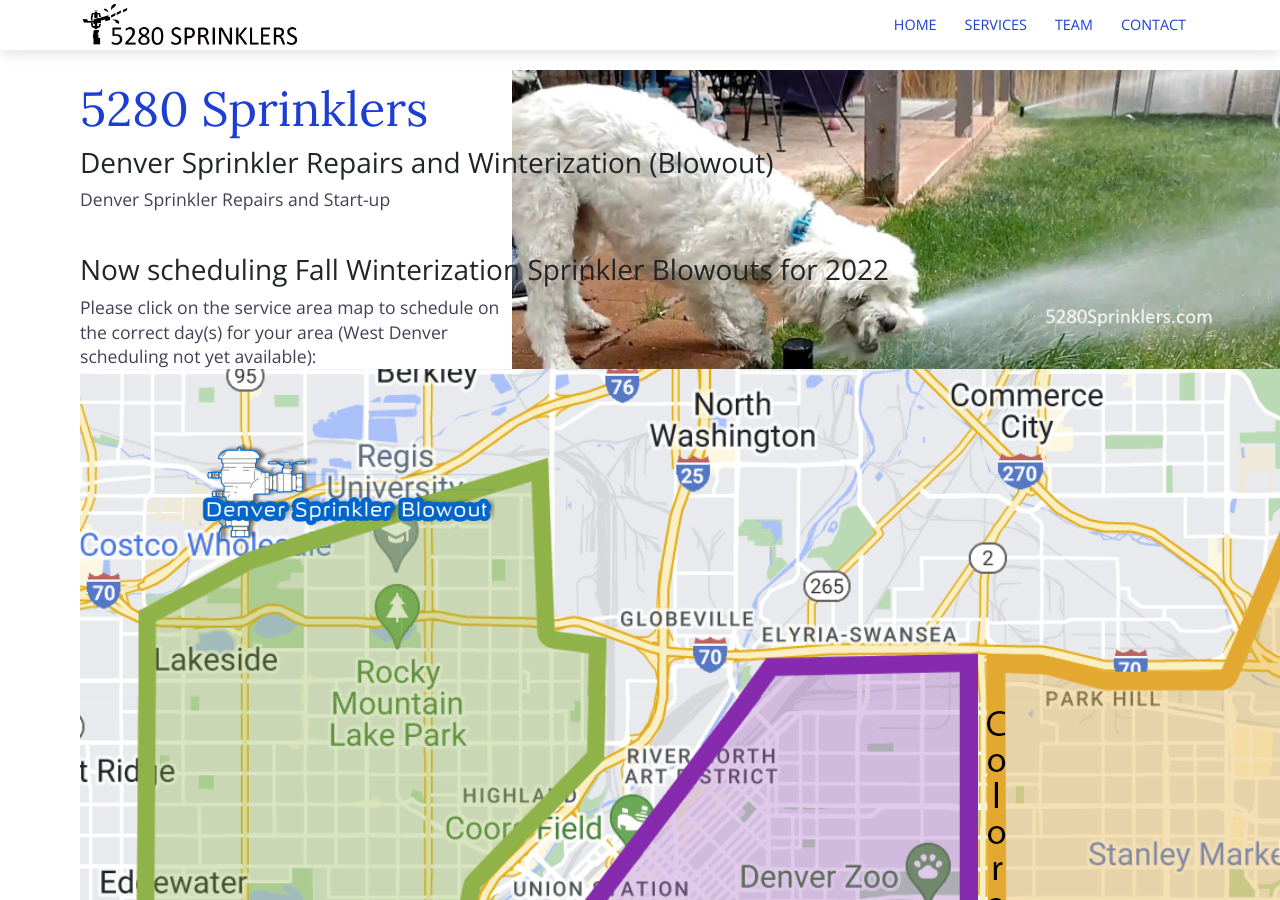
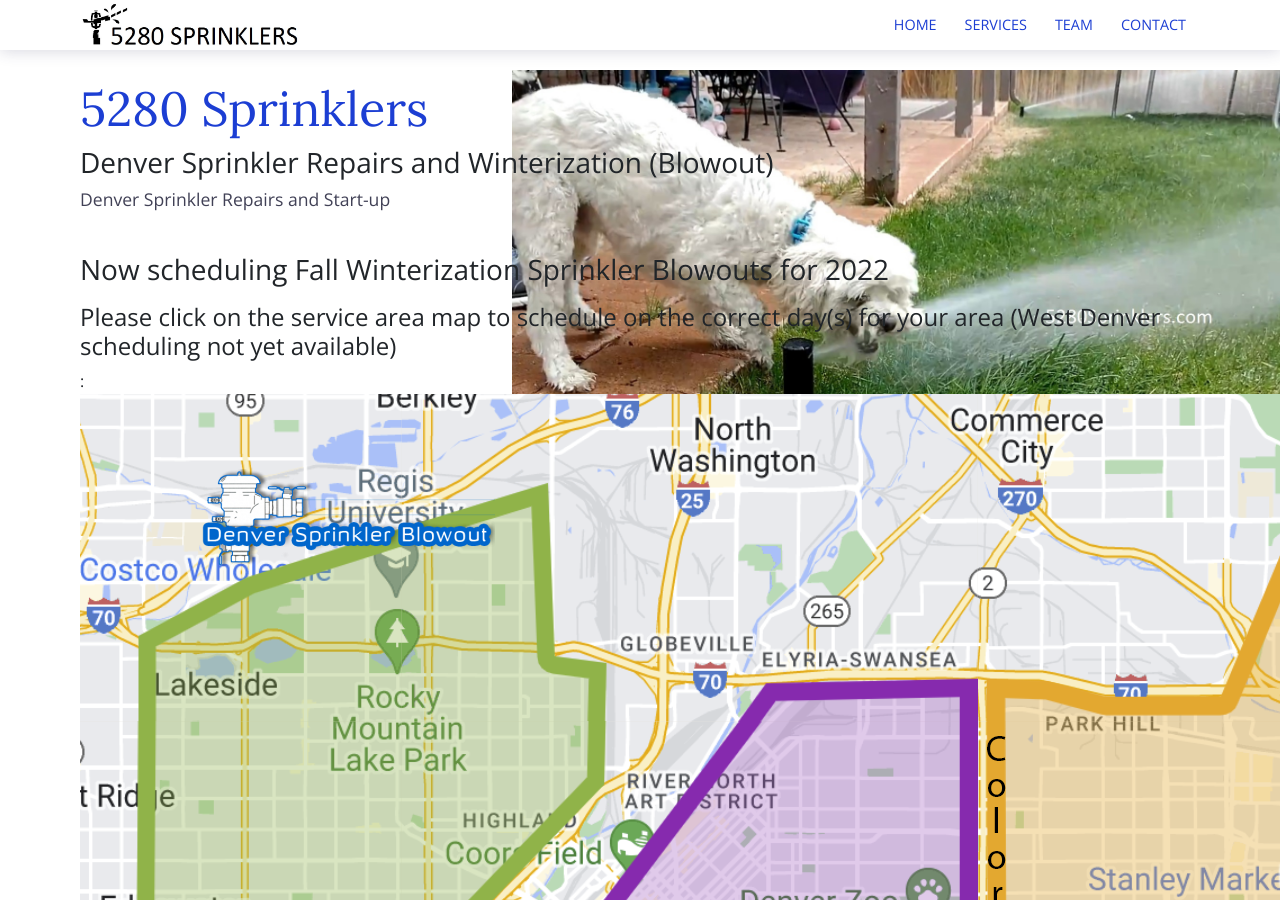
Before and after one commit to xhanuman/5280, a Jekyll site: the page built from index.md, in a window 1280 px wide and 900 px high. Built offline with Jekyll 4.4.1, drawn with Linux system fonts in a browser that asks for light colours.

```diff
--- a/index.md
+++ b/index.md
@@ -11,7 +11,7 @@ bodyClass: page-home
     <br>
     <h3>Now scheduling Fall Winterization Sprinkler Blowouts for 2022</h3>
                     <p>
-                        Please click on the service area map to schedule on the correct day(s) for your area (West Denver scheduling not yet available):<br>
+                        <h4>Please click on the service area map to schedule on the correct day(s) for your area (West Denver scheduling not yet available)</h4>:<br>
                          <img src="../assets/images/DenverMap.png" usemap="#image_map">
 <map name="image_map">
   <area alt="Denver EAST" title="Denver EAST" href="https://sprinkler.as.me/?appointmentType=36807369" coords="910,287 915,859 1218,867 1265,898 1393,866 1383,623 1510,558 1510,505 1472,485 1431,480 1387,451 1383,10 1274,9 1142,304 912,287 " shape="polygon">
@@ -21,7 +21,7 @@ bodyClass: page-home
 </map>
 
 <br>
-Aurora, Centennial and South Denver
+<h4>Aurora, Centennial and South Denver</h4>
 <img src="../assets/images/AuroraCentMap.png" usemap="#image_mapL"></p>
 <map name="image_mapL">
 <area title="North Aurora" alt="East Denver and West Aurora" coords="301,77 302,344 453,431 581,574 636,590 718,542 721,237 952,231 902,194 744,120 " shape="polygon" href="https://sprinkler.as.me/?appointmentType=36955445">
```
